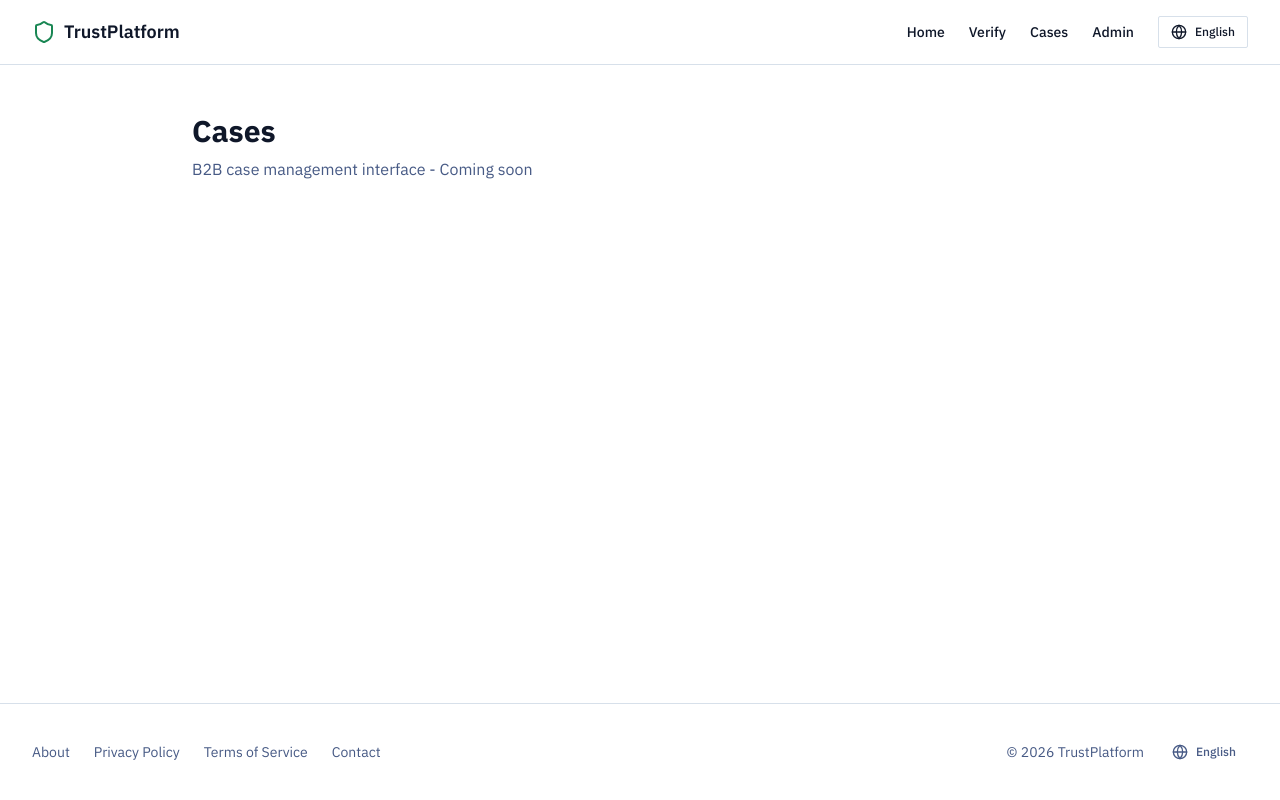
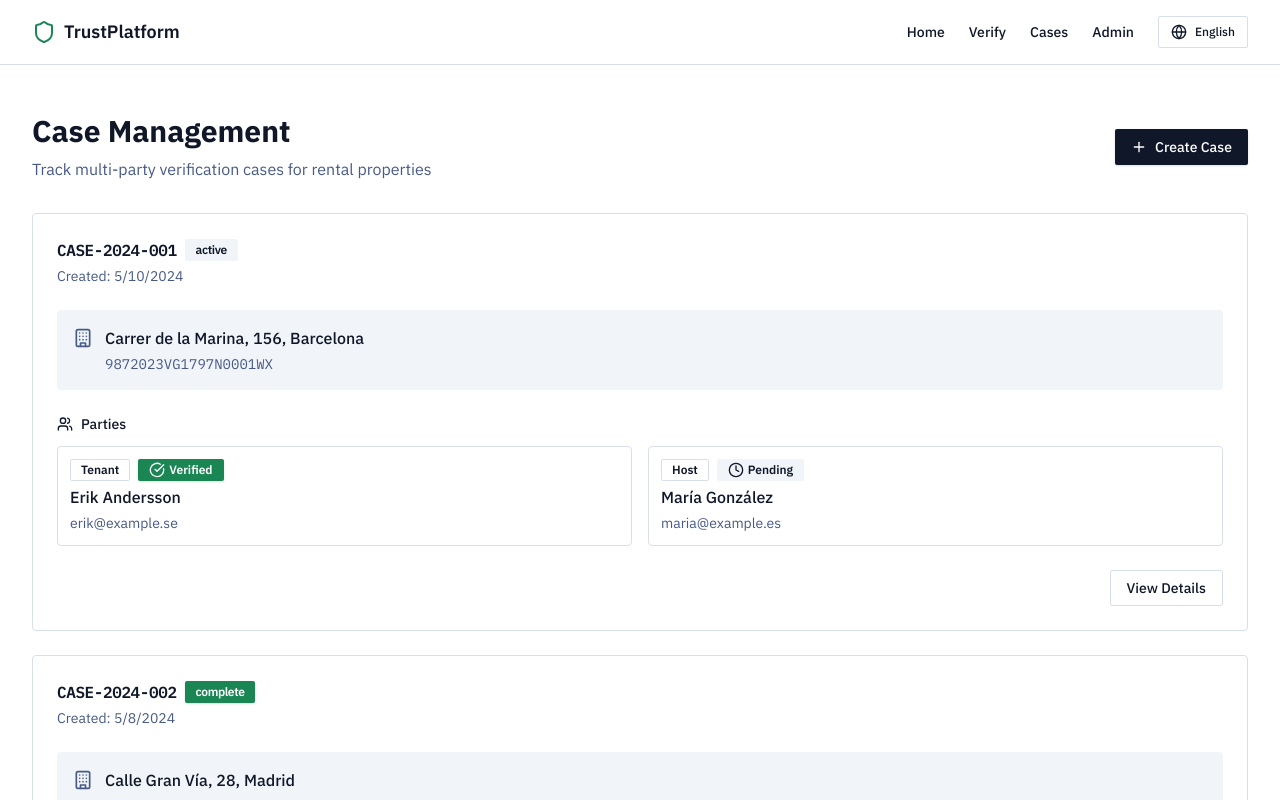
Before and after one commit to idealabsSE/sg-ed782d2e-4355-4f40-9c1b-17de58f2c693-1778917137, a Next.js app: page /cases in a window 1280 px wide. Shown: the top 800 px of the page. Built offline with nearby package versions, Linux system fonts and the light colour scheme.

Commit message:
feat(verification): implement spanish identity wizard

```diff
--- a/src/lib/i18n.ts
+++ b/src/lib/i18n.ts
@@ -101,7 +101,15 @@ export type TranslationKey =
   | "identity.review.signal.identity"
   | "identity.review.signal.documents"
   | "identity.review.signal.role"
-  | "identity.review.submit";
+  | "identity.review.submit"
+  | "cases.page.title"
+  | "cases.page.description"
+  | "cases.page.heading"
+  | "cases.page.subheading"
+  | "cases.create"
+  | "cases.created"
+  | "cases.parties"
+  | "cases.viewDetails";
 
 const translations: Record<Locale, Record<TranslationKey, string>> = {
   en: {
@@ -199,6 +207,14 @@ const translations: Record<Locale, Record<TranslationKey, string>> = {
     "identity.review.signal.documents": "Government-issued ID uploaded and validated",
     "identity.review.signal.role": "Role declared and confirmed",
     "identity.review.submit": "Submit Verification",
+    "cases.page.title": "Case Management - TrustPlatform",
+    "cases.page.description": "Manage verification cases for rental transactions",
+    "cases.page.heading": "Case Management",
+    "cases.page.subheading": "Track multi-party verification cases for rental properties",
+    "cases.create": "Create Case",
+    "cases.created": "Created",
+    "cases.parties": "Parties",
+    "cases.viewDetails": "View Details",
   },
   sv: {
     "nav.home": "Hem",
@@ -295,6 +311,14 @@ const translations: Record<Locale, Record<TranslationKey, string>> = {
     "identity.review.signal.documents": "Statligt utfärdat ID uppladdat och validerat",
     "identity.review.signal.role": "Roll deklarerad och bekräftad",
     "identity.review.submit": "Skicka Verifiering",
+    "cases.page.title": "Ärendehantering - TrustPlatform",
+    "cases.page.description": "Hantera verifieringsärenden för hyrestransaktioner",
+    "cases.page.heading": "Ärendehantering",
+    "cases.page.subheading": "Spåra flerparts-verifieringsärenden för hyresfastigheter",
+    "cases.create": "Skapa Ärende",
+    "cases.created": "Skapad",
+    "cases.parties": "Parter",
+    "cases.viewDetails": "Visa Detaljer",
   },
   es: {
     "nav.home": "Inicio",
@@ -391,6 +415,14 @@ const translations: Record<Locale, Record<TranslationKey, string>> = {
     "identity.review.signal.documents": "ID emitido por el gobierno subido y validado",
     "identity.review.signal.role": "Rol declarado y confirmado",
     "identity.review.submit": "Enviar Verificación",
+    "cases.page.title": "Gestión de Casos - TrustPlatform",
+    "cases.page.description": "Gestiona casos de verificación para transacciones de alquiler",
+    "cases.page.heading": "Gestión de Casos",
+    "cases.page.subheading": "Rastrea casos de verificación multipartitos para propiedades de alquiler",
+    "cases.create": "Crear Caso",
+    "cases.created": "Creado",
+    "cases.parties": "Partes",
+    "cases.viewDetails": "Ver Detalles",
   },
 };
 
--- a/src/pages/cases/index.tsx
+++ b/src/pages/cases/index.tsx
@@ -1,19 +1,176 @@
+import { useState } from "react";
 import { useTranslation } from "@/hooks/useTranslation";
 import { SEO } from "@/components/SEO";
+import { Button } from "@/components/ui/button";
+import { Card, CardContent, CardDescription, CardHeader, CardTitle } from "@/components/ui/card";
+import { Badge } from "@/components/ui/badge";
+import { Plus, Building, Users, CheckCircle, Clock, AlertCircle } from "lucide-react";
+import Link from "next/link";
 
-export default function Cases() {
+interface CaseItem {
+  id: string;
+  property: {
+    address: string;
+    cadastralRef: string;
+  };
+  parties: {
+    role: "tenant" | "host";
+    name: string;
+    email: string;
+    status: "pending" | "verified" | "flagged";
+  }[];
+  createdAt: string;
+  status: "active" | "complete" | "flagged";
+}
+
+const mockCases: CaseItem[] = [
+  {
+    id: "CASE-2024-001",
+    property: {
+      address: "Carrer de la Marina, 156, Barcelona",
+      cadastralRef: "9872023VG1797N0001WX",
+    },
+    parties: [
+      { role: "tenant", name: "Erik Andersson", email: "erik@example.se", status: "verified" },
+      { role: "host", name: "María González", email: "maria@example.es", status: "pending" },
+    ],
+    createdAt: "2024-05-10",
+    status: "active",
+  },
+  {
+    id: "CASE-2024-002",
+    property: {
+      address: "Calle Gran Vía, 28, Madrid",
+      cadastralRef: "1234567AB8901C0001DE",
+    },
+    parties: [
+      { role: "tenant", name: "Anna Svensson", email: "anna@example.se", status: "verified" },
+      { role: "host", name: "Carlos Ruiz", email: "carlos@example.es", status: "verified" },
+    ],
+    createdAt: "2024-05-08",
+    status: "complete",
+  },
+];
+
+export default function CasesPage() {
   const { t } = useTranslation();
+  const [cases] = useState<CaseItem[]>(mockCases);
+
+  const getStatusIcon = (status: string) => {
+    switch (status) {
+      case "verified":
+        return <CheckCircle className="h-4 w-4" />;
+      case "pending":
+        return <Clock className="h-4 w-4" />;
+      case "flagged":
+        return <AlertCircle className="h-4 w-4" />;
+      default:
+        return <Clock className="h-4 w-4" />;
+    }
+  };
+
+  const getStatusVariant = (status: string): "default" | "secondary" | "destructive" => {
+    switch (status) {
+      case "verified":
+        return "default";
+      case "pending":
+        return "secondary";
+      case "flagged":
+        return "destructive";
+      default:
+        return "secondary";
+    }
+  };
 
   return (
     <>
-      <SEO title="Cases - TrustPlatform" />
+      <SEO
+        title={t("cases.page.title")}
+        description={t("cases.page.description")}
+      />
       <div className="container py-12">
-        <div className="max-w-4xl mx-auto space-y-8">
-          <div className="space-y-2">
-            <h1 className="text-3xl font-bold text-foreground">{t("nav.cases")}</h1>
-            <p className="text-muted-foreground">
-              B2B case management interface - Coming soon
-            </p>
+        <div className="space-y-8">
+          <div className="flex items-center justify-between">
+            <div>
+              <h1 className="text-3xl font-bold">{t("cases.page.heading")}</h1>
+              <p className="text-muted-foreground mt-2">
+                {t("cases.page.subheading")}
+              </p>
+            </div>
+            <Button className="gap-2">
+              <Plus className="h-4 w-4" />
+              {t("cases.create")}
+            </Button>
+          </div>
+
+          <div className="grid gap-6">
+            {cases.map((caseItem) => (
+              <Card key={caseItem.id}>
+                <CardHeader>
+                  <div className="flex items-start justify-between">
+                    <div className="space-y-1">
+                      <CardTitle className="flex items-center gap-2">
+                        <span className="font-mono text-base">{caseItem.id}</span>
+                        <Badge
+                          variant={caseItem.status === "complete" ? "default" : caseItem.status === "flagged" ? "destructive" : "secondary"}
+                          className={caseItem.status === "complete" ? "bg-accent" : ""}
+                        >
+                          {caseItem.status}
+                        </Badge>
+                      </CardTitle>
+                      <CardDescription>
+                        {t("cases.created")}: {new Date(caseItem.createdAt).toLocaleDateString()}
+                      </CardDescription>
+                    </div>
+                  </div>
+                </CardHeader>
+                <CardContent className="space-y-6">
+                  <div className="flex items-start gap-3 p-4 bg-muted rounded-lg">
+                    <Building className="h-5 w-5 text-muted-foreground mt-0.5" />
+                    <div className="flex-1 space-y-1">
+                      <p className="font-medium">{caseItem.property.address}</p>
+                      <p className="text-sm text-muted-foreground font-mono data-value">
+                        {caseItem.property.cadastralRef}
+                      </p>
+                    </div>
+                  </div>
+
+                  <div className="space-y-3">
+                    <div className="flex items-center gap-2 text-sm font-medium">
+                      <Users className="h-4 w-4" />
+                      {t("cases.parties")}
+                    </div>
+                    <div className="grid md:grid-cols-2 gap-4">
+                      {caseItem.parties.map((party, index) => (
+                        <div key={index} className="flex items-start gap-3 p-3 border rounded-lg">
+                          <div className="flex-1 space-y-1">
+                            <div className="flex items-center gap-2">
+                              <Badge variant="outline" className="capitalize">
+                                {party.role}
+                              </Badge>
+                              <Badge variant={getStatusVariant(party.status)} className={party.status === "verified" ? "bg-accent" : ""}>
+                                {getStatusIcon(party.status)}
+                                <span className="ml-1 capitalize">{party.status}</span>
+                              </Badge>
+                            </div>
+                            <p className="font-medium">{party.name}</p>
+                            <p className="text-sm text-muted-foreground">{party.email}</p>
+                          </div>
+                        </div>
+                      ))}
+                    </div>
+                  </div>
+
+                  <div className="flex justify-end">
+                    <Link href={`/cases/${caseItem.id}`}>
+                      <Button variant="outline">
+                        {t("cases.viewDetails")}
+                      </Button>
+                    </Link>
+                  </div>
+                </CardContent>
+              </Card>
+            ))}
           </div>
         </div>
       </div>
```
Also changed, not shown: .softgen/tasks/task-4.md, .softgen/tasks/task-5.md.
